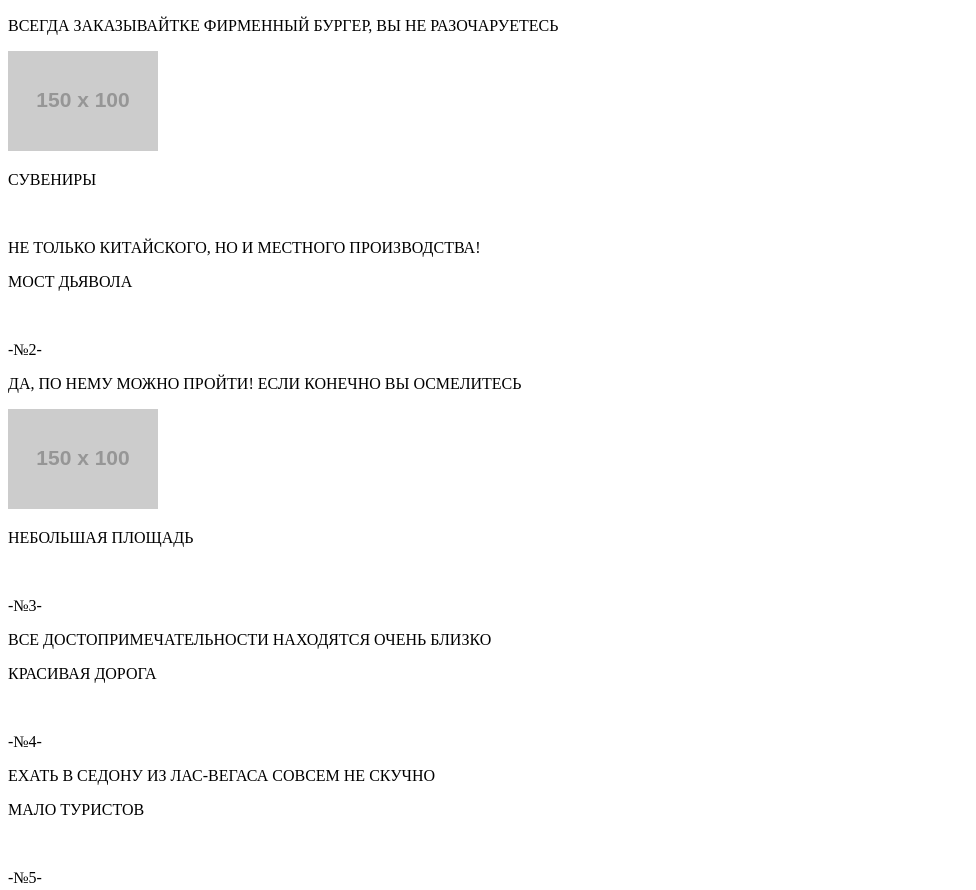
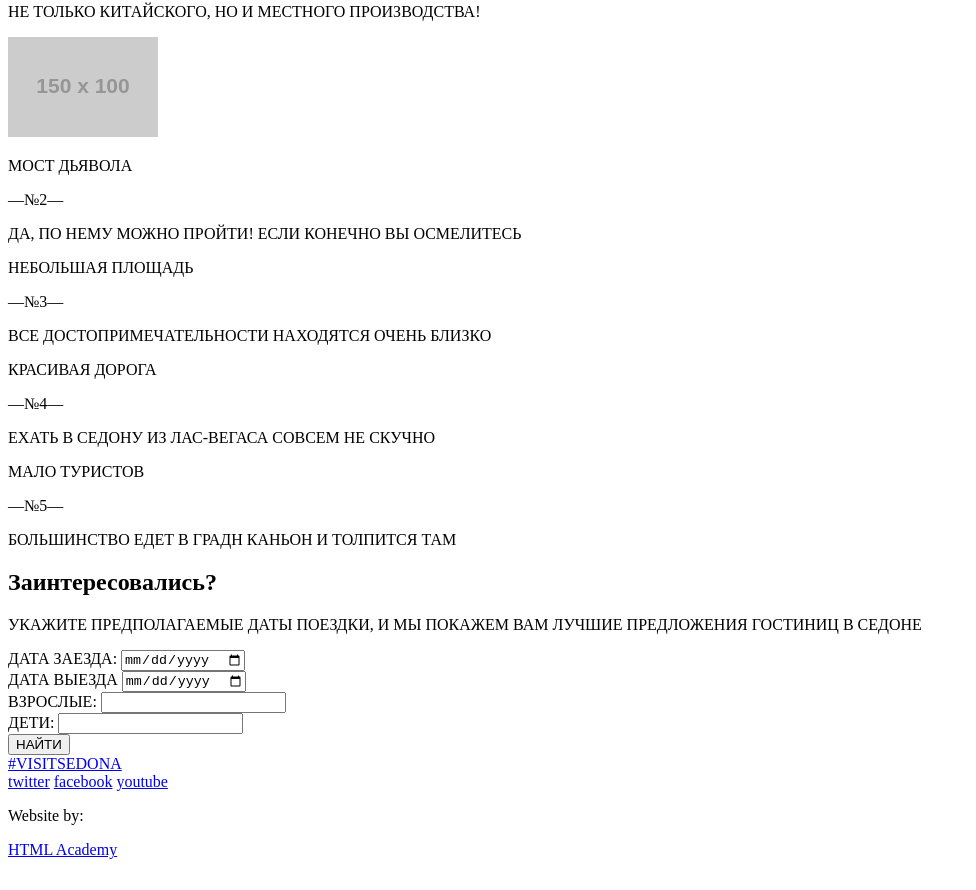
Before and after one commit to AprilBoy/332289-sedona, a plain HTML site: page index.html in a window 1280 px wide. Shown: the part 1058-1948 px from the top of the page, without its empty margins (0-976 px from the left). After the commit the page ends 1925 px from the top, so only its background shows below. Drawn offline with Linux system fonts and the light colour scheme; placeholder pictures from the web are drawn by us.

Commit message:
исправлены замечания

```diff
--- a/index.html
+++ b/index.html
@@ -4,7 +4,7 @@
 		<meta charset="utf-8">
 		<title>HTML Academy: Седона</title>
   </head>
-  <body>
+  <body class="container">
 		<header class="main-header">
 			<div class="container">
 				<nav class="main-navigation">
@@ -25,115 +25,103 @@
 				</nav>
 			</div>
 		</header>
-		<main class="container">
+		<main>
 			<div class="index-logo">
-				<p>Welcome <hr> to the gorgeous<hr></p>
+				<p>Welcome &mdash;to the gorgeous&mdash;</p>
 					<p>Sedona</p>
 				<p>"Because the Grand Canyon sucks!"</p>
 				<img src="img/index-logo.png" width="368" height="204" alt="Sedona">
 			</div>
-		</main>
 			<section class="features">
-			<h2>Седона небоьшой городок в Аризоне, заслуживающий большего!</h2>
-			<br>
-			<h6 class="reasons"> РАССМОТРИ 5 ПРИЧИН, ПО КОТОРЫМ СЕДОНА КРУЧЕ, ЧЕМ ГРАНД КАНЬОН!</h6>
+				<h1>Седона небоьшой городок в Аризоне, заслуживающий большего!</h1>
+				<span class="reasons"> РАССМОТРИ 5 ПРИЧИН, ПО КОТОРЫМ СЕДОНА КРУЧЕ, ЧЕМ ГРАНД КАНЬОН!</span>
 			</section>
-		<div class="features-item-1">
-			<div class="item-left-1">
+		<div class="feature-items">
+			<div class="feature-item features-item-left">
 				<p>НАСТОЯЩИЙ  ГОРОДОК</p>
-				<br>
-				<p>-№1-</p>
+				<p>&mdash;№1&mdash;</p>
 				<p>СЕДОНА - НЕ АТТРАКЦИОН ДЛЯ ТУРИСТОВ, ТАМ ТЕЧЕТ СВОЯ ЖИЗНЬ</p>
 			</div>
-			<img class="item-right-1" src="http://placehold.it/150x100">
+			<img class="image-right" src="http://placehold.it/150x100">
 		</div>
 		<div class="house">
 			<img class="home" src="http://placehold.it/150x100">
 			<p>ЖИЛЬЕ</p>
-			<br>
 			<p>РЕКОМЕНДУЕМ ПОЖИТЬ В НАСТОЯЩЕМ МОТЕЛЕ, ВСЕ КАК В КИНО!</p>
 		</div>
 		<div class="food">
 			<img class="burger" src="http://placehold.it/150x100">
 			<p>ЕДА</p>
-			<br>
 			<p>ВСЕГДА ЗАКАЗЫВАЙТКЕ ФИРМЕННЫЙ БУРГЕР, ВЫ НЕ РАЗОЧАРУЕТЕСЬ</p>
 		</div>
 		<div class="gift">
 			<img class="box" src="http://placehold.it/150x100">
 			<p>СУВЕНИРЫ</p>
-			<br>
 			<p>НЕ ТОЛЬКО КИТАЙСКОГО, НО И МЕСТНОГО ПРОИЗВОДСТВА!</p>
 		</div>
-		<div class="features-item-2">
-			<div class="item-right-2">
+		<img class="image-left" src="http://placehold.it/150x100">
+		<div class="feature-items">
+			<div class="feature-item features-item-right">
 				<p>МОСТ ДЬЯВОЛА</p>
-				<br>
-				<p>-№2-</p>
+				<p>&mdash;№2&mdash;<p>
 				<p>ДА, ПО НЕМУ МОЖНО ПРОЙТИ! ЕСЛИ КОНЕЧНО ВЫ ОСМЕЛИТЕСЬ</p>
 			</div>
-			<img class="item-left-2" src="http://placehold.it/150x100">
 		</div>
-		<div class="features-item-3">
-			<div class="item-left-3">
+		<div class="feature-items">
+			<div class="feature-item features-item-left">
 				<p>НЕБОЛЬШАЯ ПЛОЩАДЬ</p>
-				<br>
-				<p>-№3-</p>
+				<p>&mdash;№3&mdash;</p>
 				<p>ВСЕ ДОСТОПРИМЕЧАТЕЛЬНОСТИ НАХОДЯТСЯ ОЧЕНЬ БЛИЗКО</p>
 			</div>
 	  </div>
-	  <div class="features-item-4">
-			<div class="item-center">
+	  <div class="feature-items">
+			<div class="feature-item features-item-center">
 				<p>КРАСИВАЯ ДОРОГА</p>
-				<br>
-				<p>-№4-</p>
+				<p>&mdash;№4&mdash;</p>
 				<p>ЕХАТЬ В СЕДОНУ ИЗ ЛАС-ВЕГАСА СОВСЕМ НЕ СКУЧНО</p>
 			</div>
 	  </div>
-	  <div class="features-item-5">
-			<div class="item-right-3">
+	  <div class="feature-items">
+			<div class="feature-item features-item-right">
 				<p>МАЛО ТУРИСТОВ</p>
-				<br>
-				<p>-№5-</p>
+				<p>&mdash;№5&mdash;</p>
 				<p>БОЛЬШИНСТВО ЕДЕТ В ГРАДН КАНЬОН И ТОЛПИТСЯ ТАМ</p>
 			</div>
 		</div>
 		<div class="form-hotel">
 			<h2>Заинтересовались?</h2>
-			<br>
 			<p>УКАЖИТЕ ПРЕДПОЛАГАЕМЫЕ ДАТЫ ПОЕЗДКИ, И МЫ ПОКАЖЕМ ВАМ ЛУЧШИЕ ПРЕДЛОЖЕНИЯ ГОСТИНИЦ В СЕДОНЕ</p>
-
 			<form action="#" method="post">
+				<div>
 					<label for="time-log-in"> ДАТА ЗАЕЗДА:</label>
 					<input type="date" name=calendar id="time-log-in">
-				<br>
+				</div>
+				<div>
 					<label for="time-log-out"> ДАТА ВЫЕЗДА </label>
 					<input type="date" name=calendar id="time-log-out">
-				<br>
+				</div>
+				<div>
 					<label for="adults"> ВЗРОСЛЫЕ:</label>
-				<select name="count" id="adults">
-					<option value="1">1</option>
-					<option value="2">2</option>
-				</select>
-				<br>
-				<label for="adults"> ДЕТИ:</label>
-				<select name="count" id="children">
-					<option value="1">1</option>
-					<option value="2">2</option>
-				</select>
-				<br>
+					<input ="number" id="adults">
+				</div>
+				<div>
+					<label for="children"> ДЕТИ:</label>
+					<input type="number" id="children">
+				</div>
 				<input type="submit" value="НАЙТИ">
 			</form>
-			<map></map>
 		</div>
+		<div class="map">
+		</div>
+		</main>
 		<footer class="main-footer">
 			<div class="container">
 				<section class="footer-contacts">
 					<a href="#">#VISITSEDONA</a><br>
 				</section>
 				<section class="footer-social">
-					<a class="social-btn social-btn-twt" href="#">tweeter</a>
-					<a class="social-btn social-btn-fb" href="#">facebok</a>
+					<a class="social-btn social-btn-twt" href="#">twitter</a>
+					<a class="social-btn social-btn-fb" href="#">facebook</a>
 					<a class="social-btn social-btn-ytb" href="#">youtube</a>
 				</section>
 				<section class="footer-copyright">
@@ -142,7 +130,5 @@
 				</section>
 			</div>
 		</footer>
-		<!-- <p>Репозиторий создан для обучения на интенсивном онлайн‑курсе «<a href="https://htmlacademy.ru/intensive/htmlcss">Базовый HTML и CSS</a>».</p> -->
-
 	</body>
 </html>
```
Lines whose indentation alone changed are shown as unchanged.
